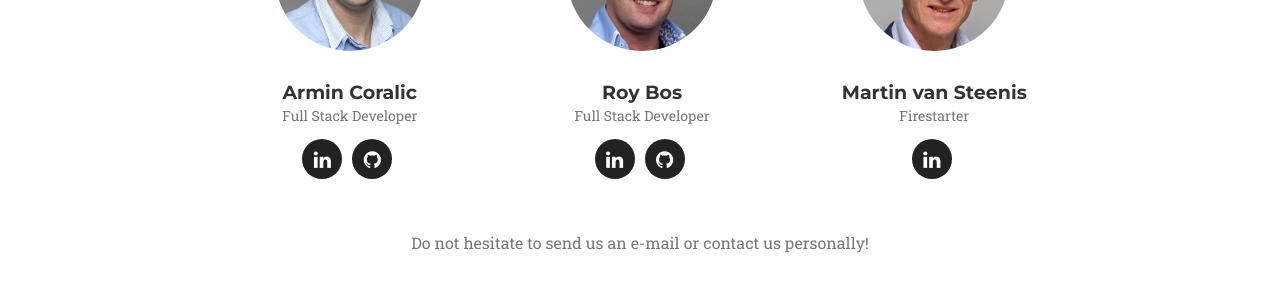
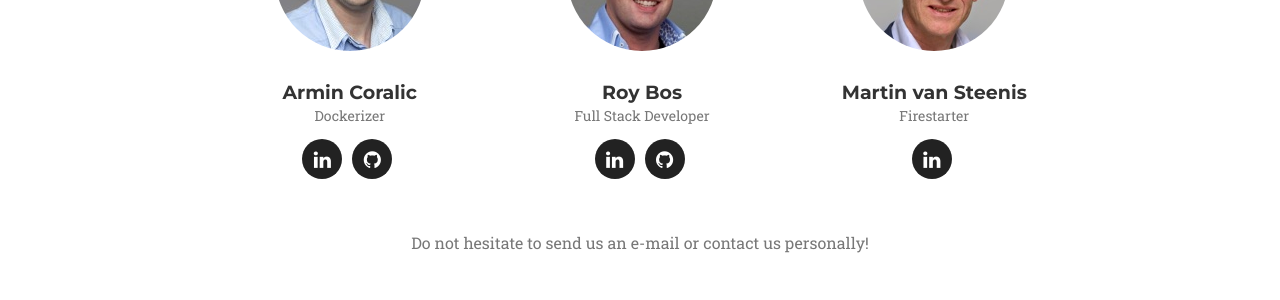
Before and after one commit to nautsio/nautsio.github.io, a Jekyll site: the page built from index.html, in a window 1280 px wide and 900 px high, scrolled down 5006 px. Shown: the part 154-454 px from the top of the window. Built offline with Jekyll 4.4.1, drawn with Linux system fonts in a browser that asks for light colours; some web fonts are replaced.

Commit message:
Changing my title to Dockerizer

```diff
--- a/_config.yml
+++ b/_config.yml
@@ -53,7 +53,7 @@ people:
 
 - name: Armin Coralic
   pic: 5
-  tagline: Full Stack Developer
+  tagline: Dockerizer
   social:
     - title: linkedin
       url: https://nl.linkedin.com/in/armincoralic
```
